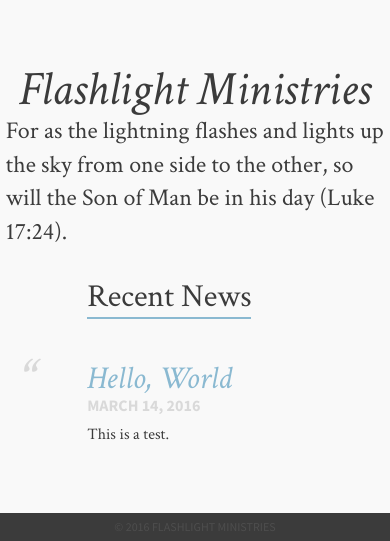
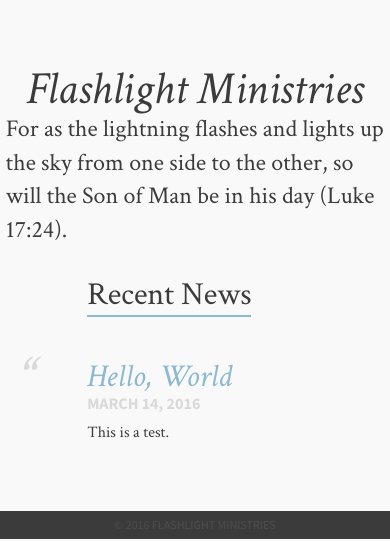
Before and after one commit to flashlightministries/unionbiblefellowship, a Jekyll site: the page built from index.md, in a window 390 px wide. Shown: the part 550-1091 px from the top of the page. Built offline with Jekyll 4.4.1, drawn with Linux system fonts in a browser that asks for light colours.

Commit message:
font-size to 46px for tablet

```diff
--- a/_sass/_styles.scss
+++ b/_sass/_styles.scss
@@ -676,7 +676,7 @@ footer {
 // Type Fixes
 
 h1 {
-    font-size: $fs2;
+    font-size: $fsh;
 }
 
 blockquote, blockquote p {
--- a/_sass/_variables.scss
+++ b/_sass/_variables.scss
@@ -43,6 +43,7 @@ $fs3:32px;
 $fs4:24px;
 
 $fsp:20px;
+$fsh:46px;
 
 $fs5:16px;
 $fs6:12px;
```
